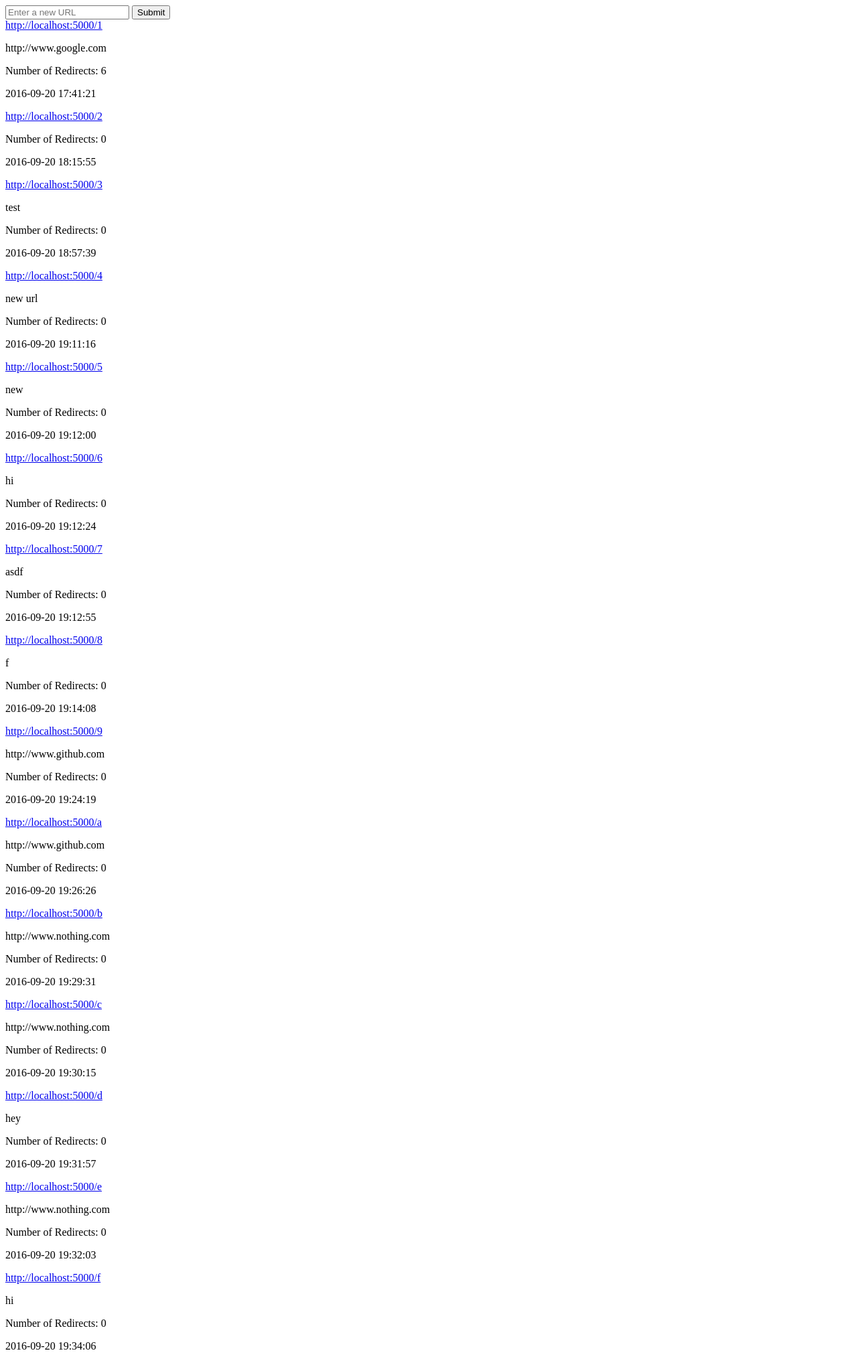
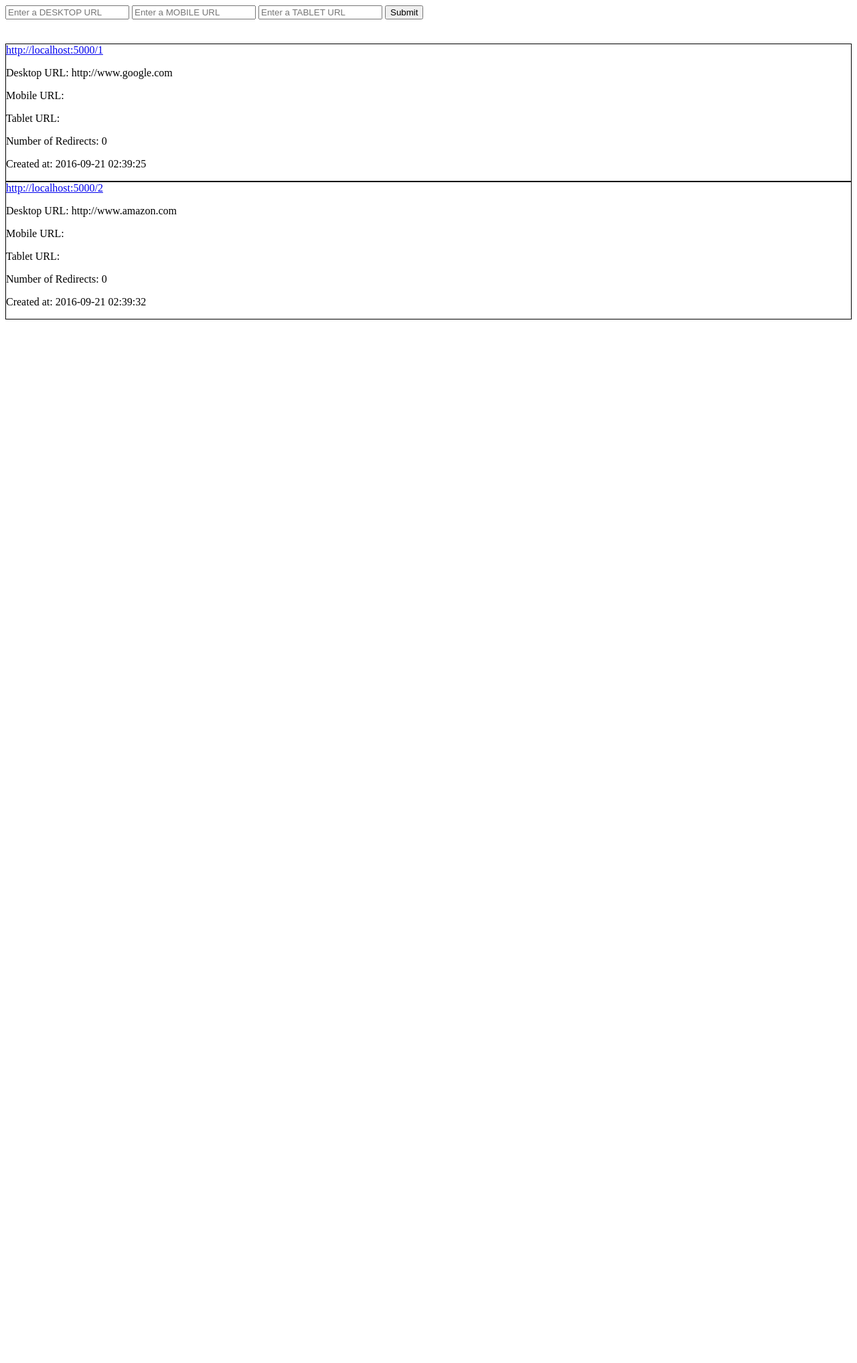
Before and after one commit to n-white/urlShortener, a Flask app: page / in a window 1280 px wide. Shown: the whole page at 67% size. After the commit the page ends 477 px from the top, so only its background shows below. Run offline with Flask 2, Linux system fonts and the light colour scheme; data comes from the database, SQL or seed files in the repository; some libraries are stand-ins or nearby versions.

Commit message:
Redirection based on device type implemented

```diff
--- a/app.py
+++ b/app.py
@@ -48,7 +48,9 @@
 			CREATE TABLE url_data(
 			ID INTEGER PRIMARY KEY AUTOINCREMENT,
 			shortened_url text,
-			actual_url text,
+			desktop_url text,
+			mobile_url text,
+			tablet_url text,
 			num_redirects integer,
 			created_at DATETIME DEFAULT CURRENT_TIMESTAMP)
 			"""
@@ -62,15 +64,17 @@
 @app.route('/', methods=['POST', 'GET'])
 def homepage():
 	if request.method == 'POST':
-		# Parse out the actual_url sent from the client
-		actual_url = request.json['actual_url']
+		# Parse out the original urls sent from the client
+		desktop_url = request.json['desktop_url']
+		mobile_url = request.json['mobile_url']
+		tablet_url = request.json['tablet_url']
 		with sqlite3.connect(database_name) as db:
 			cursor = db.cursor()
 			# Query for saving new url to the database
 			save_url = """
-				INSERT INTO url_data (actual_url, num_redirects)
-				VALUES ('%(actual_url)s', '%(num_redirects)s')
-			"""%{'actual_url': actual_url, 'num_redirects': 0}
+				INSERT INTO url_data (desktop_url, mobile_url, tablet_url, num_redirects)
+				VALUES ('%(desktop_url)s', '%(mobile_url)s', '%(tablet_url)s', '%(num_redirects)s')
+			"""%{'desktop_url': desktop_url, 'mobile_url': mobile_url, 'tablet_url': tablet_url, 'num_redirects': 0}
 			# Execute the query to add the new url to the database
 			execute_cursor = cursor.execute(save_url)
 			# Get the id of the new entry and encode it with base62 methodology
@@ -82,7 +86,7 @@
 				WHERE ID='%(current_id)s'
 			"""%{'shortened_url': shortened_url, 'current_id': current_id})
 			# Send response with the information on the updated row
-			return flask.jsonify(**{'current_id': current_id, 'shortened_url': shortened_url, 'actual_url': actual_url})
+			return flask.jsonify(**{'current_id': current_id, 'shortened_url': shortened_url})
 	return render_template('index.html')
 
 # Request to get full list of URL data in SQL
@@ -106,26 +110,44 @@
 @app.route('/<encoded_url>')
 def actual_url_redirect(encoded_url):
     with sqlite3.connect(database_name) as db:
-        device = request.args.get('device')
-        print '!#!#!#!?', device
-        # Decode the shortened url into the original ID
-        decoded_url = decode_base62(encoded_url)
-        cursor = db.cursor()
-        db.text_factory = str
-        # Query to select the row that corresponds to the decoded ID
-        query_url = """
-          SELECT actual_url FROM url_data
-            WHERE id=%s
-          """%(decoded_url)
-        # Row has been selected, now we want to find the original url for redirection
-       	actual_url = cursor.execute(query_url).fetchone()[0]
-       	# Increment the redirect count in SQL for that url
-       	cursor.execute("""
-	       	UPDATE url_data SET num_redirects=num_redirects+1
-	       		WHERE id=%s
-	       	"""%(decoded_url))
-    # Redirect to the original url using redirect
-    return redirect(actual_url)
+	    device = request.args.get('device')
+	    # Decode the shortened url into the original ID
+	    decoded_url = decode_base62(encoded_url)
+	    cursor = db.cursor()
+	    db.text_factory = str
+	    # Query to select the row that corresponds to the decoded ID
+	    # Query for desktop
+	    desktop_url = """
+	      SELECT desktop_url FROM url_data
+	        WHERE id=%s
+	      """%(decoded_url)
+	    # Query for mobile
+	    mobile_url = """
+	      SELECT mobile_url FROM url_data
+	        WHERE id=%s
+	      """%(decoded_url)
+	    # Query for tablet
+	    tablet_url = """
+	      SELECT tablet_url FROM url_data
+	        WHERE id=%s
+	      """%(decoded_url)
+	    # Row has been selected, now we want to find the original url for redirection
+	    # Make selection based on the device type
+	    if (device == 'desktop'):
+		   	# Increment the redirect count in SQL for that url
+	    	cursor.execute("""UPDATE url_data SET num_redirects=num_redirects+1 WHERE id=%s"""%(decoded_url))
+	     	# Redirect to the desktop url
+	     	return redirect(cursor.execute(desktop_url).fetchone()[0])
+	    if (device == 'mobile'):
+	    	# Increment the redirect count in SQL for that url
+	    	cursor.execute("""UPDATE url_data SET num_redirects=num_redirects+1 WHERE id=%s"""%(decoded_url))
+	    	# Redirect to the mobile url
+	     	return redirect(cursor.execute(mobile_url).fetchone()[0])
+	    if (device == 'tablet'):
+	    	# Increment the redirect count in SQL for that url
+	    	cursor.execute("""UPDATE url_data SET num_redirects=num_redirects+1 WHERE id=%s"""%(decoded_url))
+	    	# Redirect to the tablet url
+	     	return redirect(cursor.execute(tablet_url).fetchone()[0])
 
 
 if __name__ == "__main__":
--- a/templates/index.html
+++ b/templates/index.html
@@ -7,10 +7,14 @@
 <body>
    <div>
       <form action="#" id="send" method="post">
-         <input type="text" placeholder="Enter a new URL" id="newurl">
+         <input type="text" placeholder="Enter a DESKTOP URL" id="desktopUrl">
+         <input type="text" placeholder="Enter a MOBILE URL" id="mobileUrl">
+         <input type="text" placeholder="Enter a TABLET URL" id="tabletUrl">
          <input type="submit" class="submit" value="Submit">
       </form>
    </div>
+   <br>
+   <br>
 
    <div id="linkList"><div>
 
@@ -18,7 +22,13 @@
 
    var client = {
          init: function() {
-            client.$newurl = $('#newurl');
+            // Define variables for the desktop, mobile, tablet URLs
+            client.$desktopUrl = $('#desktopUrl');
+            client.$mobileUrl = $('#mobileUrl');
+            client.$tabletUrl = $('#tabletUrl');
+
+
+            // Setup listener on submit button
             client.$send = $('#send');
             client.$send.on('submit', client.handleSubmit);
             client.$linkList = $('#linkList');
@@ -41,10 +51,14 @@
          },
          handleSubmit: function(event) {
             // Create a message variable that will be sent in POST request
+
+
             var message = {
-               'actual_url': client.$newurl.val(),
-               'device_type': client.defineBrowser
+               'desktop_url': client.$desktopUrl.val(),
+               'mobile_url': client.$mobileUrl.val(),
+               'tablet_url': client.$tabletUrl.val()
             }
+
 
             // Call the send method which will make a POST request
             client.send(message)
@@ -54,7 +68,9 @@
          },
          send: function(message) {
             // Clear the newurl input
-            client.$newurl.val('');
+            client.$desktopUrl.val('');
+            client.$mobileUrl.val('');
+            client.$tabletUrl.val('');
 
             // Define parameters of the POST request
             var settings = {
@@ -64,6 +80,8 @@
                "contentType": "application/json",
                "data": JSON.stringify(message)
             }
+
+            console.log(settings);
 
             // POST the message to the server
             $.ajax(settings).done(function (response) {
@@ -93,10 +111,13 @@
                title:'none',
                href: url[1],
             });
-            var $elem = $('<div></div>');
+            var $elem = $('<div style="border: 1px solid black;"></div>');
             $elem.html('<a href="http://localhost:5000/'+url[1]+'?device='+client.browserDevice+'">http://localhost:5000/' + url[1] + '</a>' +
-               '<p>'+url[2]+'<p><p>Number of Redirects: '+url[3]+'</p>'+
-               '<p>'+url[4]+'</p>');
+               '<p>Desktop URL: '+url[2]+'<p>'+
+               '<p>Mobile URL: '+url[3]+'<p>'+
+               '<p>Tablet URL: '+url[4]+'<p>'+
+               '<p>Number of Redirects: '+url[5]+'</p>'+
+               '<p>Created at: '+url[6]+'</p>');
             $elem.appendTo(client.$linkList);
          }
 
```
Also changed, not shown: url.db.
